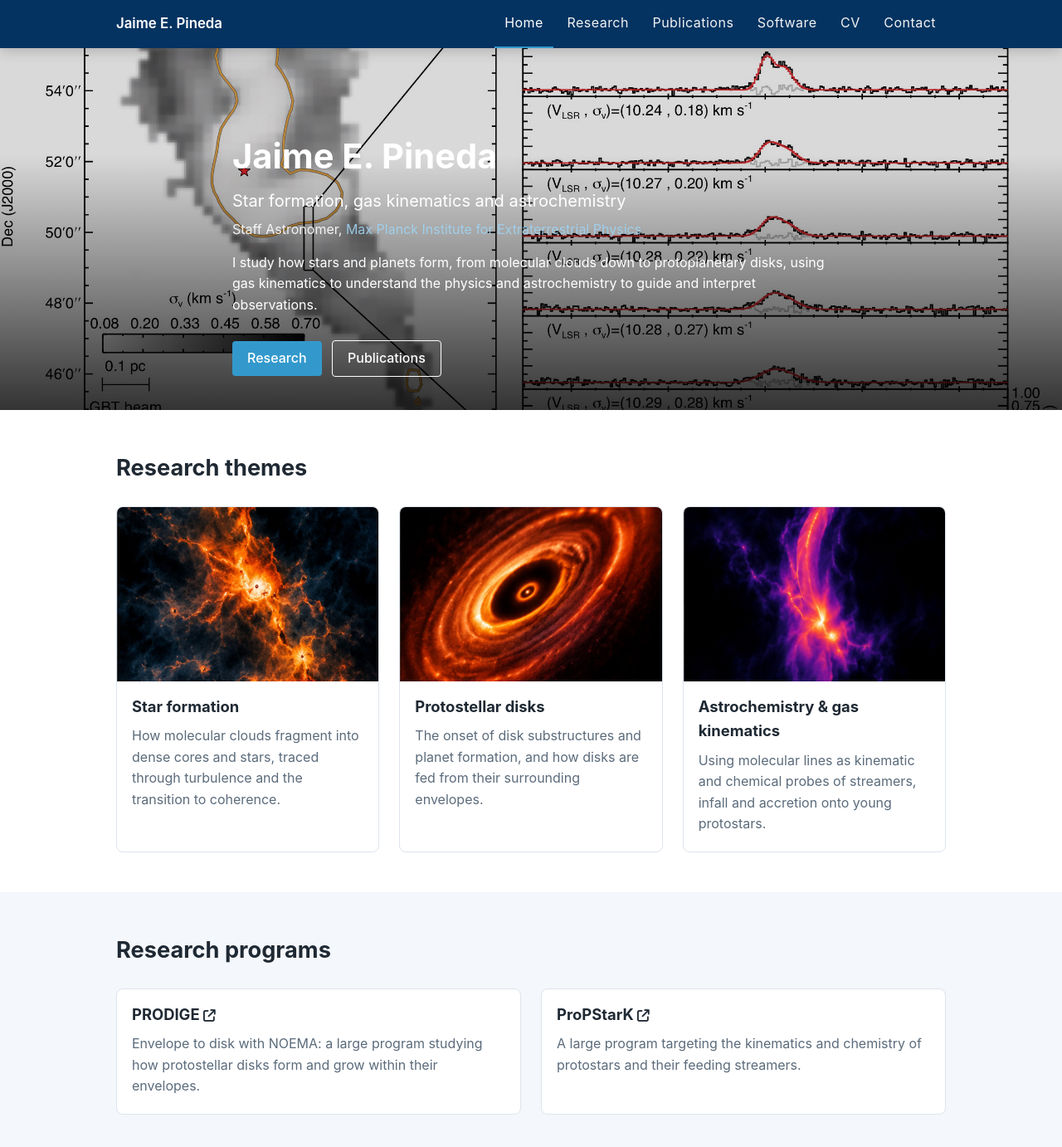
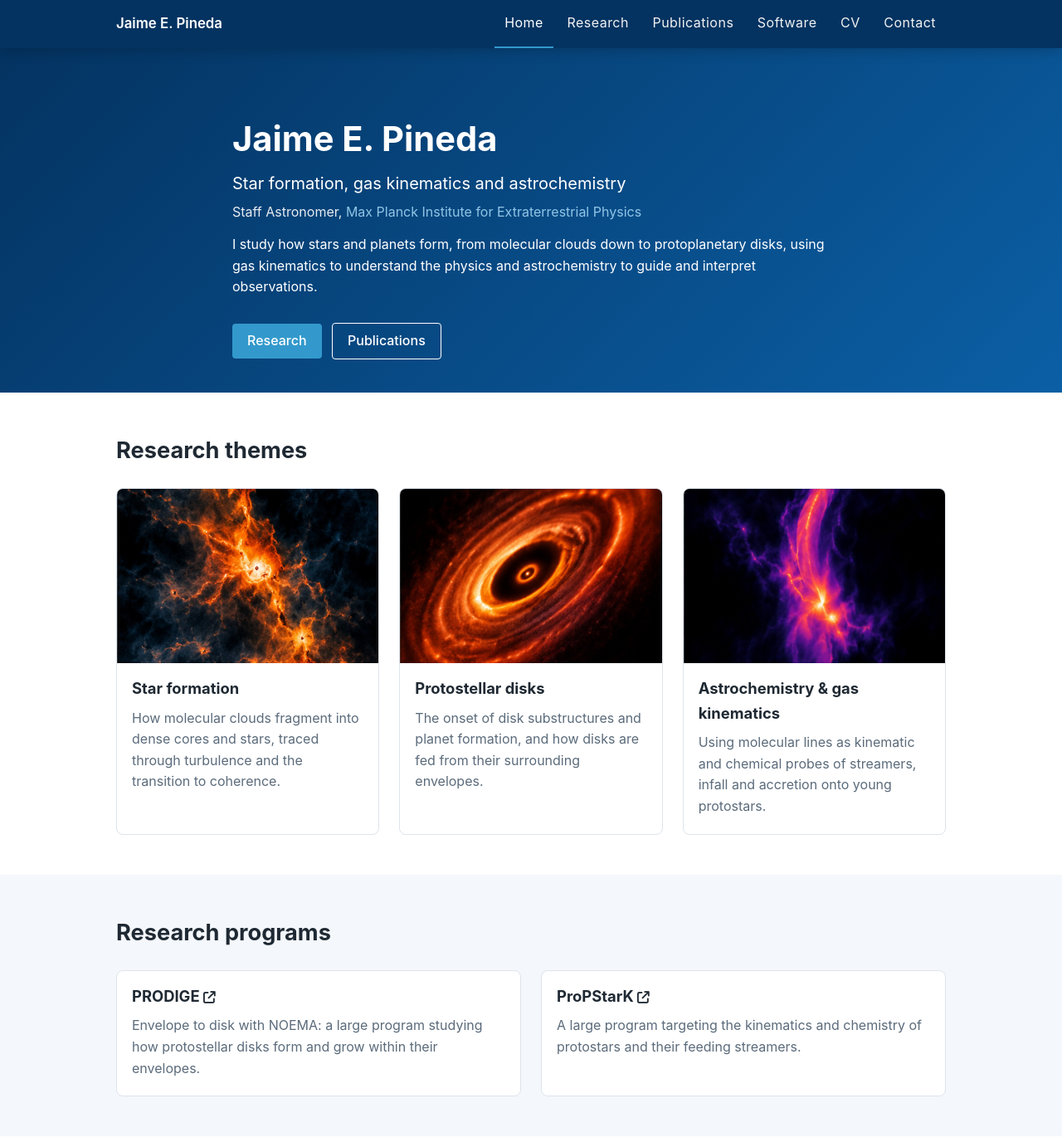
Before and after one commit to jpinedaf/jpinedaf.github.io, a Jekyll site: the page built from index.md, in a window 1280 px wide and 1400 px high. Shown: the top 1382 px of the window at 83% size. Built offline with Jekyll 4.4.1, drawn with Linux system fonts in a browser that asks for light colours; a style sheet for code colours, icons or effects is not loaded.

Commit message:
Use solid color hero background
Co-authored-by: Copilot <223556219+Copilot@users.noreply.github.com>

```diff
--- a/assets/css/site.css
+++ b/assets/css/site.css
@@ -63,13 +63,9 @@ img { max-width: 100%; height: auto; }
 
 /* Hero */
 .hero {
-  position: relative; min-height: 440px; display: flex; align-items: flex-end;
-  background: #000 center / cover no-repeat;
+  min-height: 360px; display: flex; align-items: flex-end;
+  background: linear-gradient(135deg, #043361, #0b5fa5);
   color: #fff;
-}
-.hero::before {
-  content: ""; position: absolute; inset: 0;
-  background: linear-gradient(to top, rgba(0, 0, 0, 0.8), rgba(0, 0, 0, 0.15) 70%);
 }
 .hero .container { position: relative; padding-top: 80px; padding-bottom: 40px; }
 .hero h1 { margin: 0 0 4px; font-size: 2.6rem; }
--- a/index.md
+++ b/index.md
@@ -7,7 +7,7 @@ wide: true
 
 {% assign d = site.data.site %}
 
-<section class="hero" style="background-image: url('{{ '/assets/img/B5_transition_to_coherence.jpg' | relative_url }}');">
+<section class="hero">
   <div class="container">
     <h1>{{ site.title }}</h1>
     <p class="tagline">Star formation, gas kinematics and astrochemistry</p>
```
